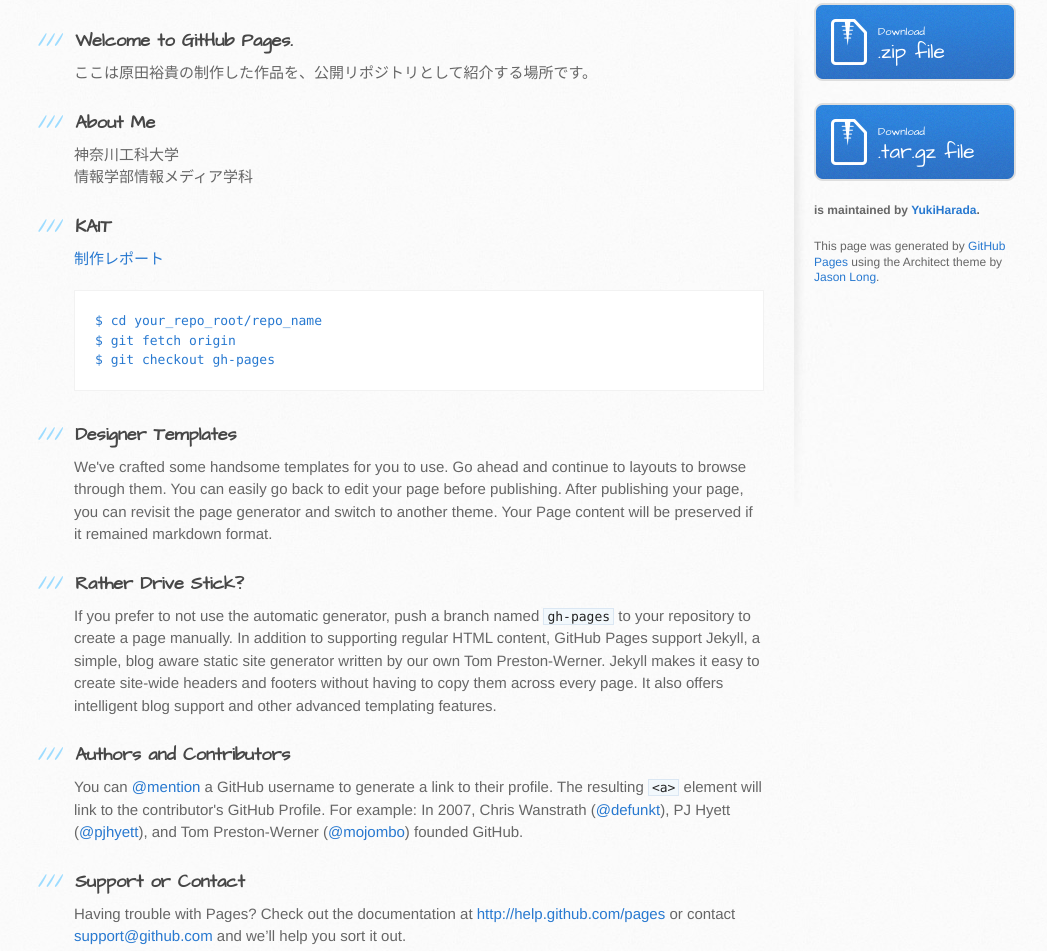
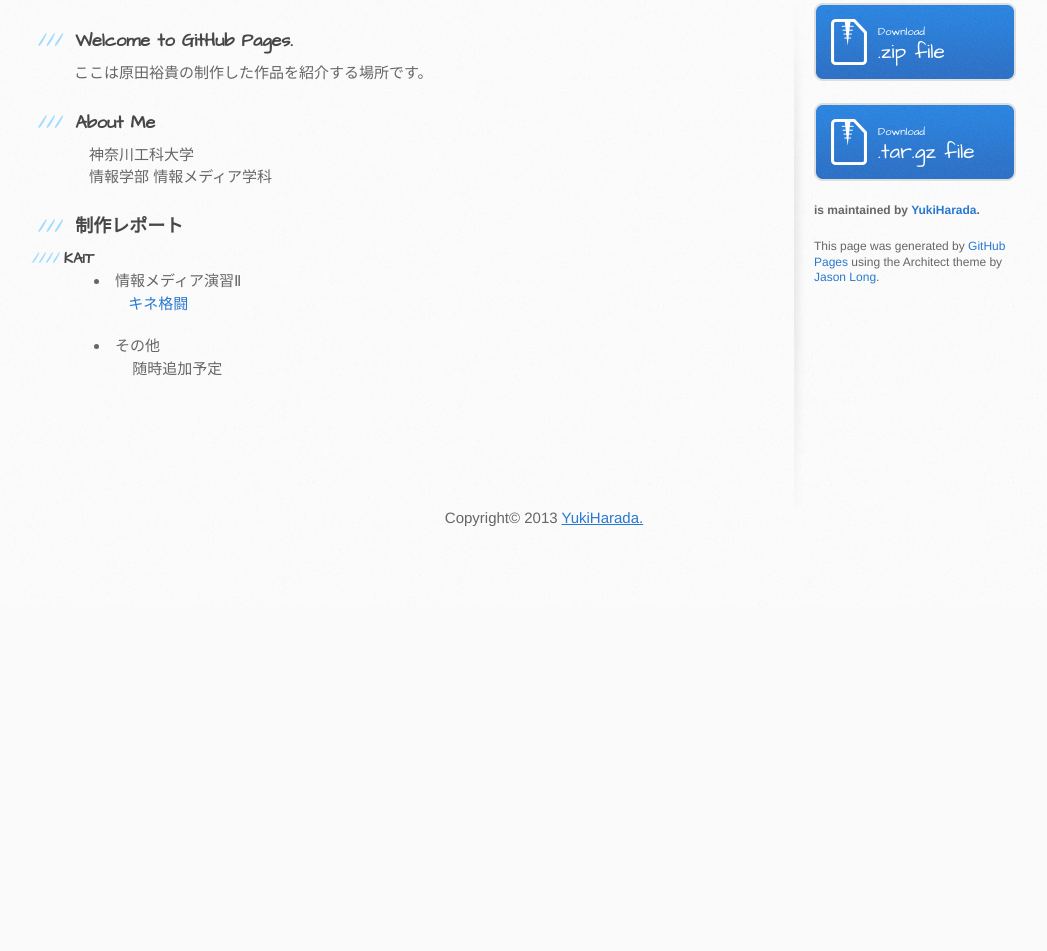
Before and after one commit to YukiHarada/github.io, a plain HTML site: page index.html in a window 1280 px wide. Shown: the part 195-1146 px from the top of the page, without its empty margins (96-1143 px from the left). After the commit the page ends 800 px from the top, so only its background shows below. Drawn offline with Linux system fonts and the light colour scheme.

Commit message:
Update index.html

```diff
--- a/index.html
+++ b/index.html
@@ -29,46 +29,45 @@
       <div class="inner clearfix">
         <section id="main-content">
           <h3>
-<a name="welcome-to-github-pages" class="anchor" href="#welcome-to-github-pages"><span class="octicon octicon-link"></span></a>Welcome to GitHub Pages.</h3>
+            <a name="welcome-to-github-pages" class="anchor" href="#welcome-to-github-pages"><span class="octicon octicon-link"></span></a>Welcome to GitHub Pages.
+          </h3>
 
-<p>ここは原田裕貴の制作した作品を、公開リポジトリとして紹介する場所です。</p>
+          <p>ここは原田裕貴の制作した作品を紹介する場所です。</p>
 
-<h3>
-<a name="AboutMe" class="anchor" href="#AboutMe"><span class="octicon octicon-link"></span></a>About Me</h3>
+          <h3>
+            <a name="AboutMe" class="anchor" href="#AboutMe"><span class="octicon octicon-link"></span></a>About Me
+          </h3>
 
-<p>神奈川工科大学</br>
-情報学部情報メディア学科</p>
+          <p>
+           　神奈川工科大学</br>
+           　情報学部 情報メディア学科
+          </p>
 
-<h3>
-<a name="KAIT" class="anchor" href="#KAIT"><span class="octicon octicon-link"></span></a>KAIT</h3>
+          <h3>
+            <a name="report" class="anchor" href="#report"><span class="octicon octicon-link"></span></a>制作レポート
+          </h3>
 
-<p>
-<a href="https://github.com/YukiHarada/github.io/wiki/%E5%88%B6%E4%BD%9C%E3%83%AC%E3%83%9D%E3%83%BC%E3%83%88">制作レポート</a></p>
+          <h4>KAIT</h4>
+          <ul>
+            <li>情報メディア演習Ⅱ</li>
+            <p>
+              <a href="https://github.com/YukiHarada/github.io/wiki/%E3%82%AD%E3%83%8D%E6%A0%BC%E9%97%98-%E5%88%B6%E4%BD%9C%E3%83%AC%E3%83%9D%E3%83%BC%E3%83%88">
+          　　  キネ格闘
+              </a>
+            </p>
 
-<pre><code>$ cd your_repo_root/repo_name
-$ git fetch origin
-$ git checkout gh-pages
-</code></pre>
-
-<h3>
-<a name="designer-templates" class="anchor" href="#designer-templates"><span class="octicon octicon-link"></span></a>Designer Templates</h3>
-
-<p>We've crafted some handsome templates for you to use. Go ahead and continue to layouts to browse through them. You can easily go back to edit your page before publishing. After publishing your page, you can revisit the page generator and switch to another theme. Your Page content will be preserved if it remained markdown format.</p>
-
-<h3>
-<a name="rather-drive-stick" class="anchor" href="#rather-drive-stick"><span class="octicon octicon-link"></span></a>Rather Drive Stick?</h3>
-
-<p>If you prefer to not use the automatic generator, push a branch named <code>gh-pages</code> to your repository to create a page manually. In addition to supporting regular HTML content, GitHub Pages support Jekyll, a simple, blog aware static site generator written by our own Tom Preston-Werner. Jekyll makes it easy to create site-wide headers and footers without having to copy them across every page. It also offers intelligent blog support and other advanced templating features.</p>
-
-<h3>
-<a name="authors-and-contributors" class="anchor" href="#authors-and-contributors"><span class="octicon octicon-link"></span></a>Authors and Contributors</h3>
-
-<p>You can <a href="https://github.com/blog/821" class="user-mention">@mention</a> a GitHub username to generate a link to their profile. The resulting <code>&lt;a&gt;</code> element will link to the contributor's GitHub Profile. For example: In 2007, Chris Wanstrath (<a href="https://github.com/defunkt" class="user-mention">@defunkt</a>), PJ Hyett (<a href="https://github.com/pjhyett" class="user-mention">@pjhyett</a>), and Tom Preston-Werner (<a href="https://github.com/mojombo" class="user-mention">@mojombo</a>) founded GitHub.</p>
-
-<h3>
-<a name="support-or-contact" class="anchor" href="#support-or-contact"><span class="octicon octicon-link"></span></a>Support or Contact</h3>
-
-<p>Having trouble with Pages? Check out the documentation at <a href="http://help.github.com/pages">http://help.github.com/pages</a> or contact <a href="mailto:support@github.com">support@github.com</a> and we’ll help you sort it out.</p>
+            <li>その他</li>
+            <p>
+　          　  随時追加予定
+            </p>
+          </ul>
+<!--
+          <pre>
+            <code>
+              $ test
+            </code>
+          </pre>
+-->
         </section>
 
         <aside id="sidebar">
@@ -88,6 +87,11 @@ $ git checkout gh-pages
       </div>
     </div>
 
+    <div id="footer">
+      <CENTER>
+        Copyright&copy; 2013 <a href="#welcome-to-github-pages"><Ins>YukiHarada.</Ins></a>
+      </CENTER>
+    </div>
 
   </body>
 </html>
```
